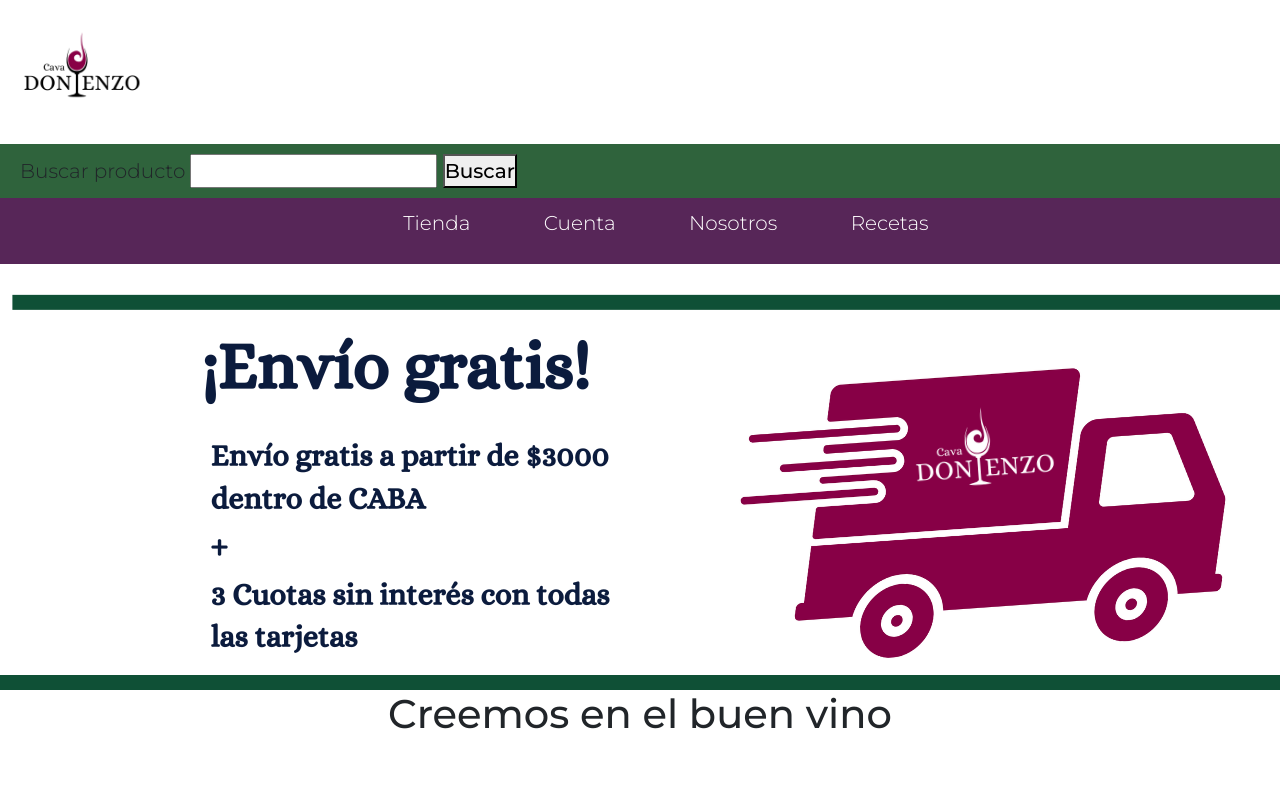
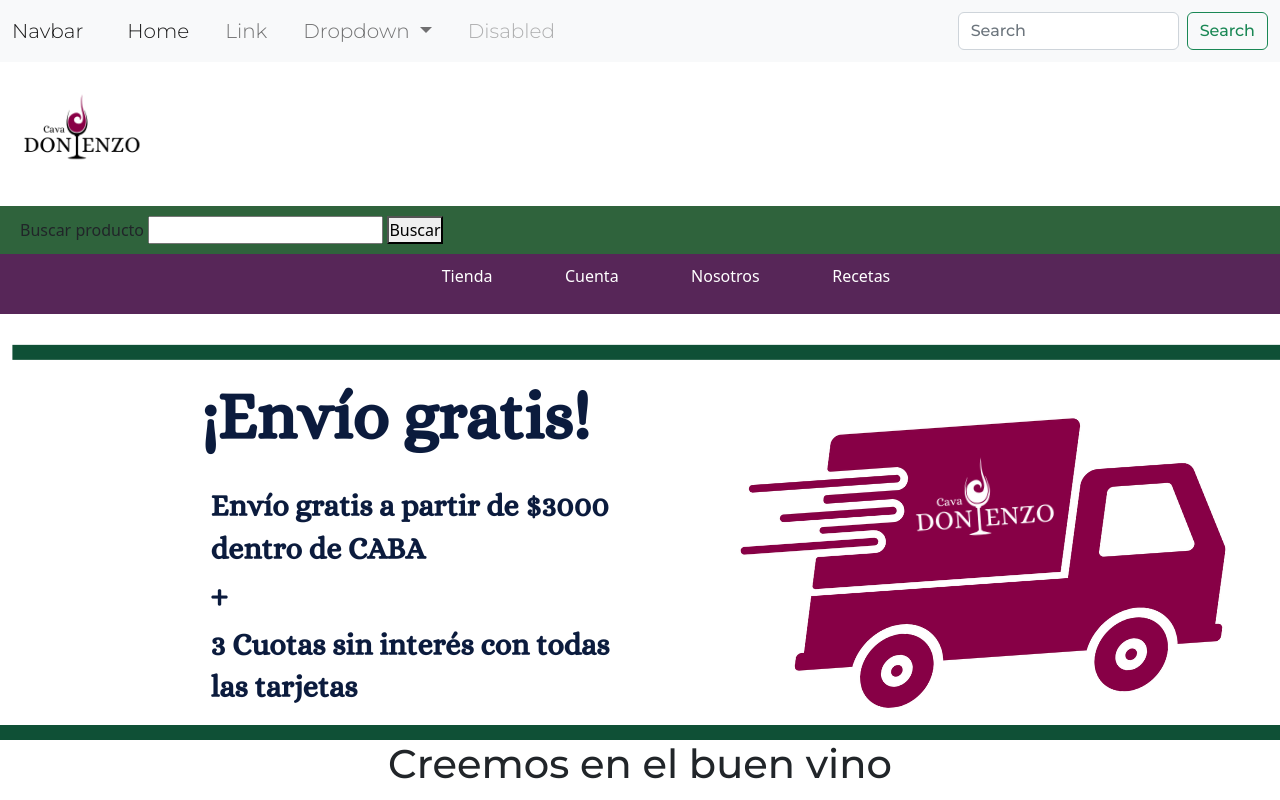
Before and after one commit to Pitchar/Cava-don-enzo, a plain HTML site: page index.html in a window 1280 px wide. Shown: the top 800 px of the page. Drawn offline with nearby package versions, Linux system fonts and the light colour scheme.

Commit message:
actualice el css, el header y agrugue el nav en el index

```diff
--- a/CSS/estilo.css
+++ b/CSS/estilo.css
@@ -14,10 +14,6 @@
     font-size: 20px;
     font-family: 'Montserrat';
     font-weight: 300;
-    top: 0;
-    width: 100%;
-    display: inline;
-    margin: 0 auto;
 }
 .cava{
     width: 10%;
--- a/index.html
+++ b/index.html
@@ -13,6 +13,44 @@
 </head>
 <body>
     <header>
+    <nav class="navbar navbar-expand-lg bg-light">
+        <div class="container-fluid">
+          <a class="navbar-brand" href="#">Navbar</a>
+          <button class="navbar-toggler" type="button" data-bs-toggle="collapse" data-bs-target="#navbarSupportedContent" aria-controls="navbarSupportedContent" aria-expanded="false" aria-label="Toggle navigation">
+            <span class="navbar-toggler-icon"></span>
+          </button>
+          <div class="collapse navbar-collapse" id="navbarSupportedContent">
+            <ul class="navbar-nav me-auto mb-2 mb-lg-0">
+              <li class="nav-item">
+                <a class="nav-link active" aria-current="page" href="#">Home</a>
+              </li>
+              <li class="nav-item">
+                <a class="nav-link" href="#">Link</a>
+              </li>
+              <li class="nav-item dropdown">
+                <a class="nav-link dropdown-toggle" href="#" role="button" data-bs-toggle="dropdown" aria-expanded="false">
+                  Dropdown
+                </a>
+                <ul class="dropdown-menu">
+                  <li><a class="dropdown-item" href="#">Action</a></li>
+                  <li><a class="dropdown-item" href="#">Another action</a></li>
+                  <li><hr class="dropdown-divider"></li>
+                  <li><a class="dropdown-item" href="#">Something else here</a></li>
+                </ul>
+              </li>
+              <li class="nav-item">
+                <a class="nav-link disabled">Disabled</a>
+              </li>
+            </ul>
+            <form class="d-flex" role="search">
+              <input class="form-control me-2" type="search" placeholder="Search" aria-label="Search">
+              <button class="btn btn-outline-success" type="submit">Search</button>
+            </form>
+        </div>
+        </div>
+        </nav>
+    </header>
+    <section>
             <div class="navcolubna1">
                 <a href="./index.html">
                 <img class="cava" src="./Imagenes/CAVA (5).png" alt="Logo de la marca Cava don Enzo"></a>
@@ -42,7 +80,7 @@
                     </ul>
                 </nav>
             </div>
-    </header>
+    </section>
     <div>
         <img src="./Imagenes/Banner principal.png" alt="Imagen del banner principal">
     </div>
```
